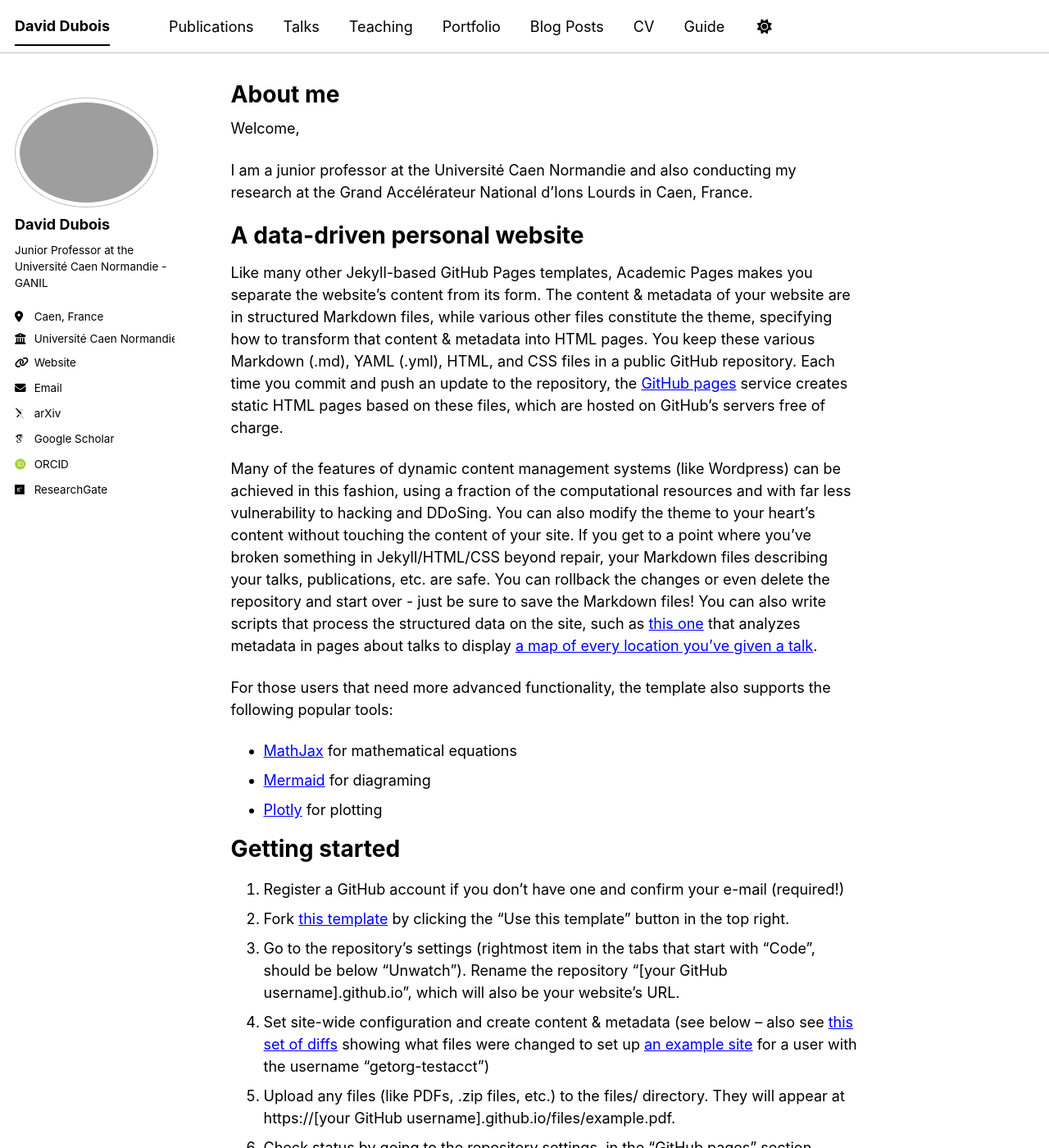
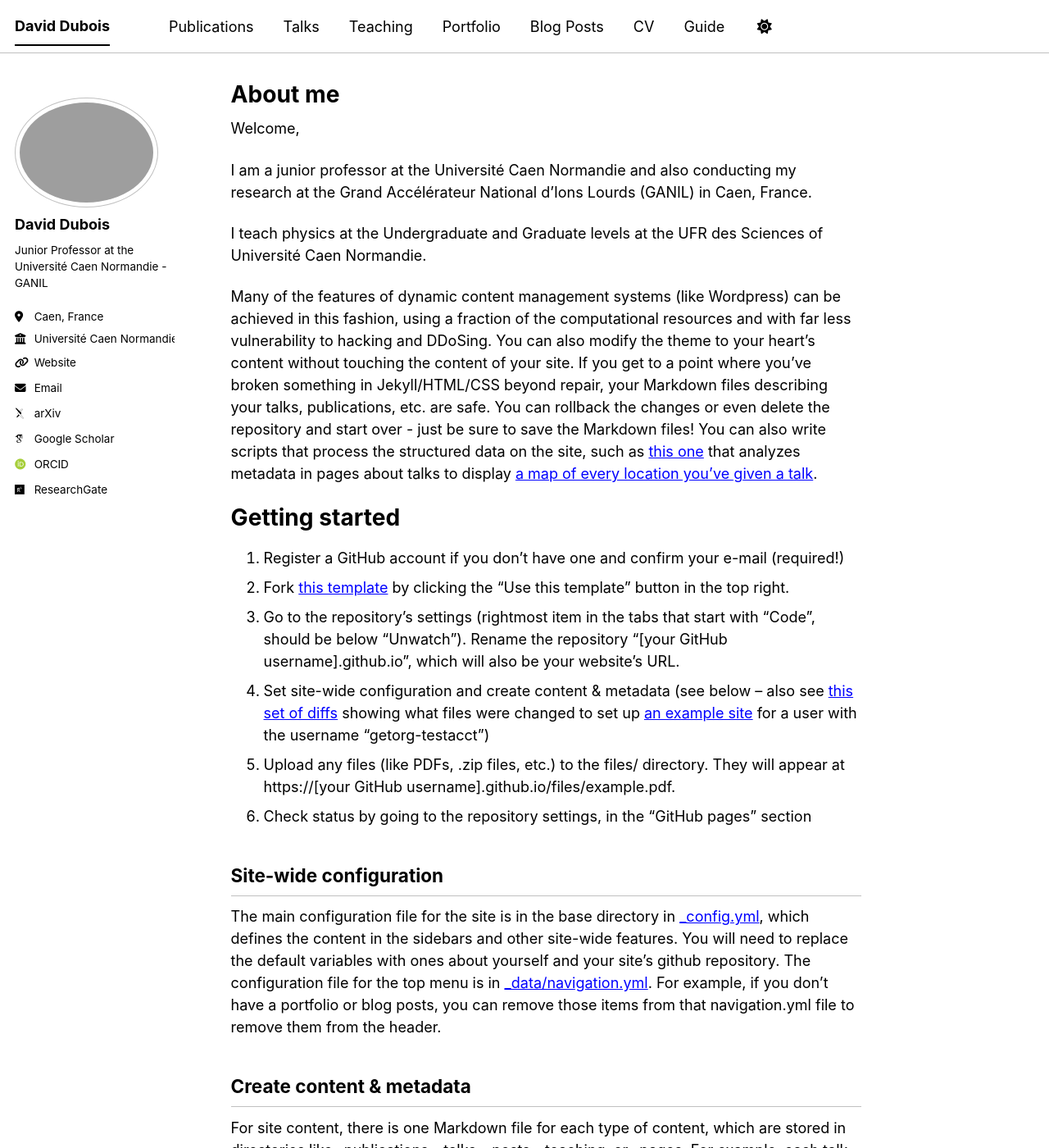
Before and after one commit to daviddubois5/daviddubois, a Jekyll site: the page built from _pages/about.md, in a window 1280 px wide and 1400 px high. Shown: the whole window at 82% size. Built offline with Jekyll 4.4.1, drawn with Linux system fonts in a browser that asks for light colours; some web fonts are replaced; a script bundle is joined from its source files by our own code; library files that are not in the unit come from our copies; some of the changed text lies outside the part shown.

Commit message:
Update about.md

```diff
--- a/_pages/about.md
+++ b/_pages/about.md
@@ -9,19 +9,13 @@ redirect_from:
 
 Welcome,
 
-I am a junior professor at the Université Caen Normandie and also conducting my research at the Grand Accélérateur National d'Ions Lourds in Caen, France.
+I am a junior professor at the Université Caen Normandie and also conducting my research at the Grand Accélérateur National d'Ions Lourds (GANIL) in Caen, France.
 
+I teach physics at the Undergraduate and Graduate levels at the UFR des Sciences of Université Caen Normandie.
 
-A data-driven personal website
-======
-Like many other Jekyll-based GitHub Pages templates, Academic Pages makes you separate the website's content from its form. The content & metadata of your website are in structured Markdown files, while various other files constitute the theme, specifying how to transform that content & metadata into HTML pages. You keep these various Markdown (.md), YAML (.yml), HTML, and CSS files in a public GitHub repository. Each time you commit and push an update to the repository, the [GitHub pages](https://pages.github.com/) service creates static HTML pages based on these files, which are hosted on GitHub's servers free of charge.
 
 Many of the features of dynamic content management systems (like Wordpress) can be achieved in this fashion, using a fraction of the computational resources and with far less vulnerability to hacking and DDoSing. You can also modify the theme to your heart's content without touching the content of your site. If you get to a point where you've broken something in Jekyll/HTML/CSS beyond repair, your Markdown files describing your talks, publications, etc. are safe. You can rollback the changes or even delete the repository and start over - just be sure to save the Markdown files! You can also write scripts that process the structured data on the site, such as [this one](https://github.com/academicpages/academicpages.github.io/blob/master/talkmap.ipynb) that analyzes metadata in pages about talks to display [a map of every location you've given a talk](https://academicpages.github.io/talkmap.html).
 
-For those users that need more advanced functionality, the template also supports the following popular tools:
-- [MathJax](https://www.mathjax.org/) for mathematical equations
-- [Mermaid](https://mermaid.js.org/) for diagraming
-- [Plotly](https://plotly.com/javascript/) for plotting
 
 Getting started
 ======
@@ -49,9 +43,6 @@ How to edit your site's GitHub repository
 ------
 Many people use a git client to create files on their local computer and then push them to GitHub's servers. If you are not familiar with git, you can directly edit these configuration and Markdown files directly in the github.com interface. Navigate to a file (like [this one](https://github.com/academicpages/academicpages.github.io/blob/master/_talks/2012-03-01-talk-1.md) and click the pencil icon in the top right of the content preview (to the right of the "Raw | Blame | History" buttons). You can delete a file by clicking the trashcan icon to the right of the pencil icon. You can also create new files or upload files by navigating to a directory and clicking the "Create new file" or "Upload files" buttons.
 
-Example: editing a Markdown file for a talk
-![Editing a Markdown file for a talk](/images/editing-talk.png)
-
 For more info
 ------
 More info about configuring Academic Pages can be found in [the guide](https://academicpages.github.io/markdown/), the [growing wiki](https://github.com/academicpages/academicpages.github.io/wiki), and you can always [ask a question on GitHub](https://github.com/academicpages/academicpages.github.io/discussions). The [guides for the Minimal Mistakes theme](https://mmistakes.github.io/minimal-mistakes/docs/configuration/) (which this theme was forked from) might also be helpful.
```
